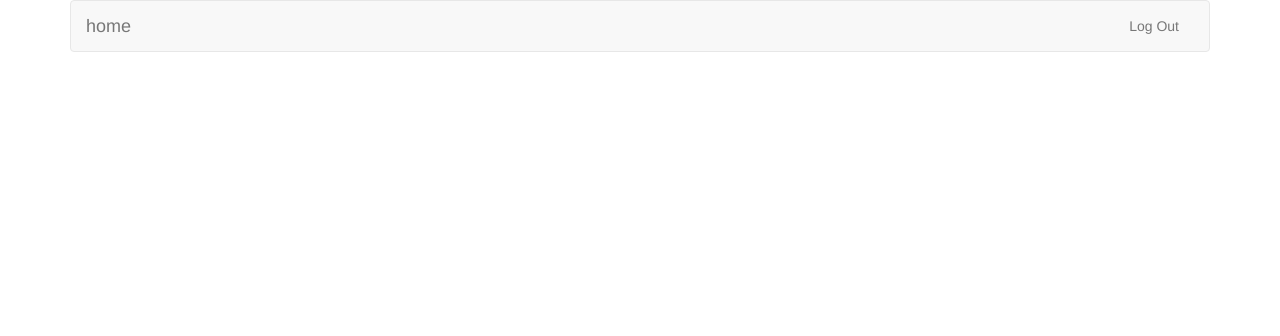
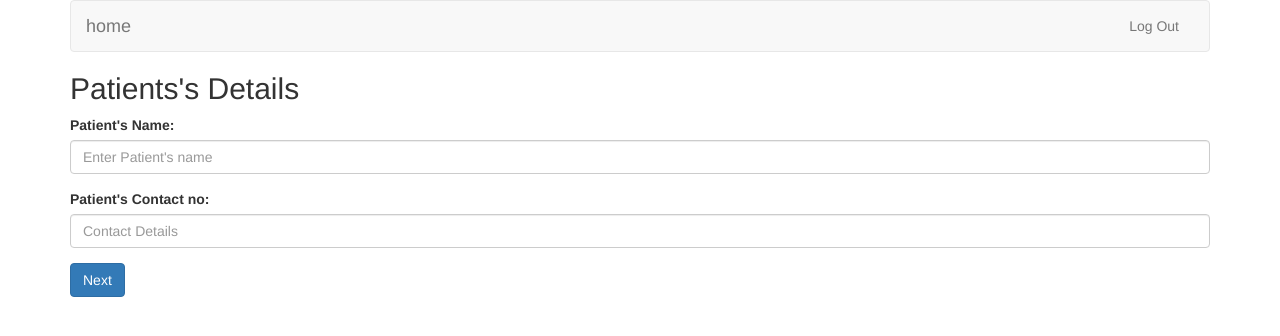
Before and after one commit to AlokikJain/minor, a PHP site: page / in a window 1280 px wide. Shown: the top 336 px of the page. Run offline with PHP 8.4, Linux system fonts and the light colour scheme; the visitor is signed in with stand-in values (Sample User, id 1); some libraries are stand-ins or nearby versions.

Commit message:
precription page trial 1

```diff
--- a/index.php
+++ b/index.php
@@ -8,7 +8,10 @@ if(empty($_SESSION['id']))
 	exit;
 }
 
+/**			NOT WORKING ☻☻☻☻
 // on successful login
-renderPage("search", ["title"=>"Prescription"]);
+renderPage("patientDetails");
 
+*/
+include("pages/patientDetails.php");
 ?>
--- /dev/null
+++ b/pages/patientDetails.php
@@ -0,0 +1,14 @@
+<h2>Patients's Details</h2>
+  <form method="post" action="bg-Patientdetails.php">
+    <div class="form-group">
+      <label for="name">Patient's Name:</label>
+      <input type="text" class="form-control" placeholder="Enter Patient's name" name="name" required>
+    </div>
+
+    <div class="form-group">
+      <label for="number">Patient's Contact no:</label>
+      <input type="text" class="form-control" placeholder="Contact Details" name="contact" required>
+    </div>
+
+    <button type="submit" class="btn btn-primary">Next</button>
+  </form>
```
Also changed, not shown: bg-Patientdetails.php (added, +12 -0 lines), dbconfig.php (+4 -4 lines), pages/layout.php (line endings or trailing spaces).
